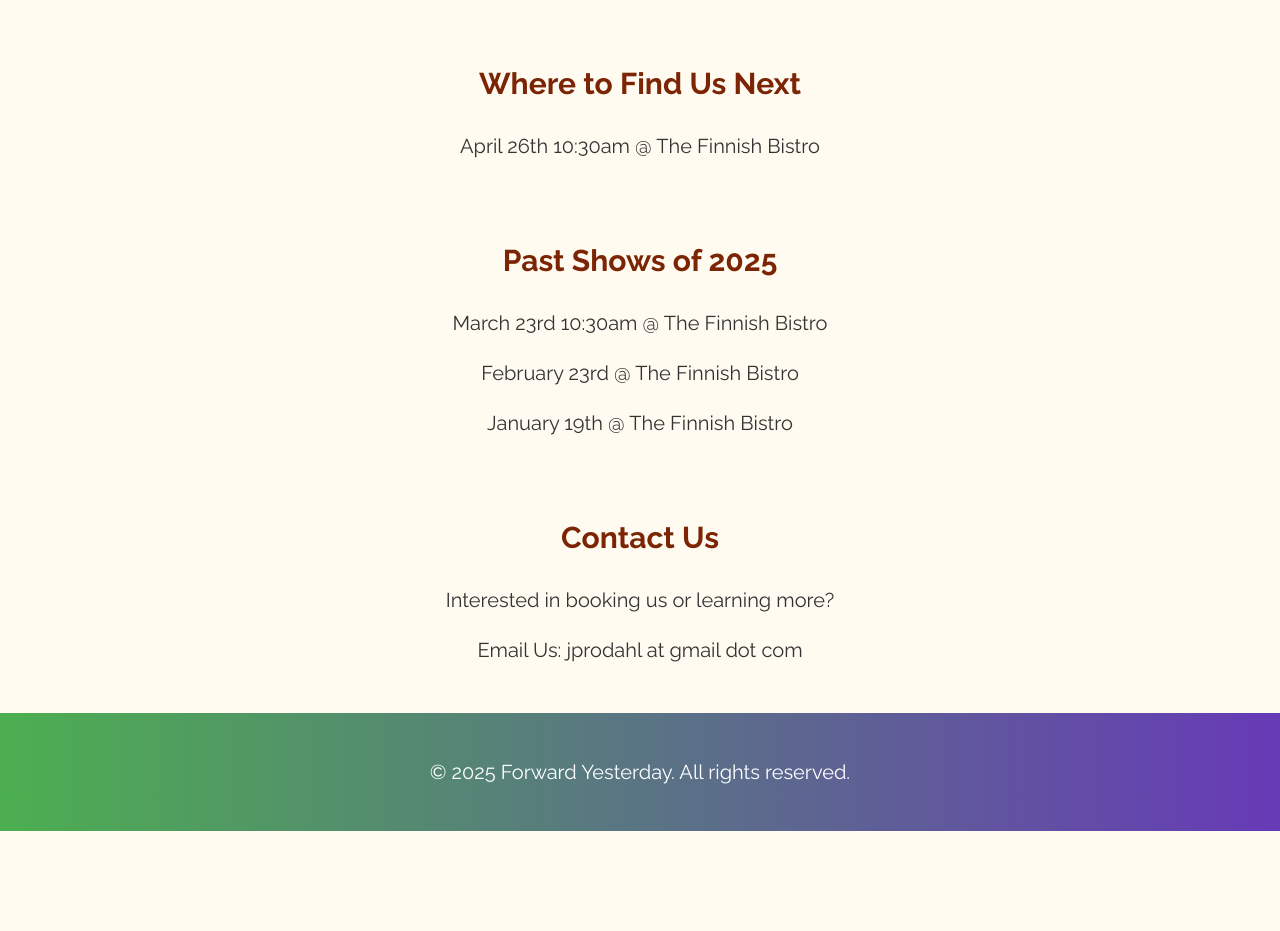
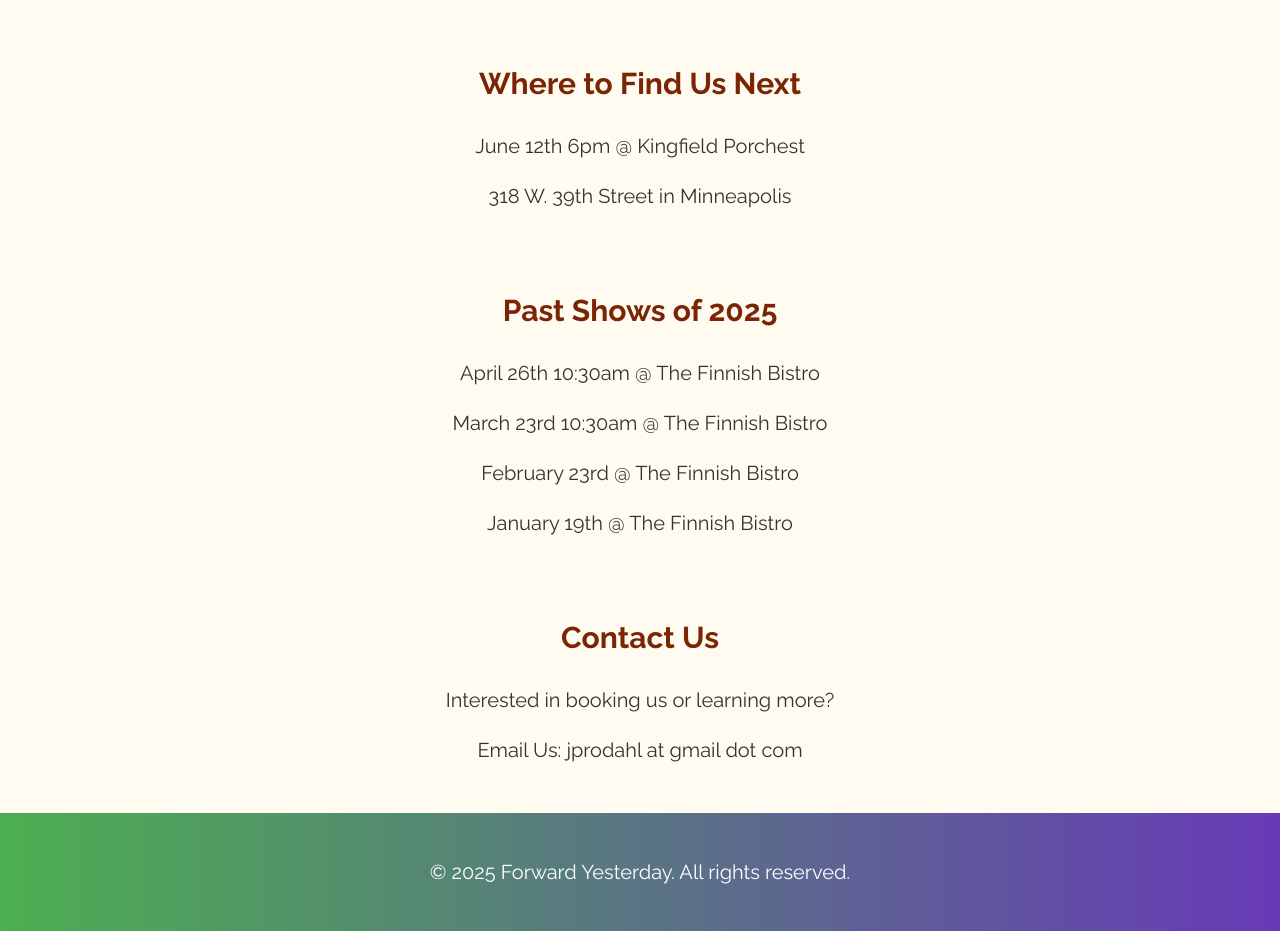
Before and after one commit to xjpro/forwardyesterdayband, a Next.js app: page / in a window 1280 px wide. Shown: the part 980-1911 px from the top of the page. Before the commit the page ends 1811 px from the top, so only its background shows below. Built offline with nearby package versions, Linux system fonts and the light colour scheme.

Commit message:
Update page.tsx

```diff
--- a/app/page.tsx
+++ b/app/page.tsx
@@ -38,12 +38,16 @@ export default function Home() {
       <section>
         <h2>Where to Find Us Next</h2>
         <p>
-          April 26th 10:30am @ The Finnish Bistro
+          June 12th 6pm @ Kingfield Porchest
         </p>
+        <p>318 W. 39th Street in Minneapolis</p>
       </section>
 
       <section>
         <h2>Past Shows of 2025</h2>
+              <p>
+          April 26th 10:30am @ The Finnish Bistro
+        </p>
           <p>March 23rd 10:30am @ The Finnish Bistro</p>
         <p>February 23rd @ The Finnish Bistro</p>
         <p>January 19th @ The Finnish Bistro</p>
```
